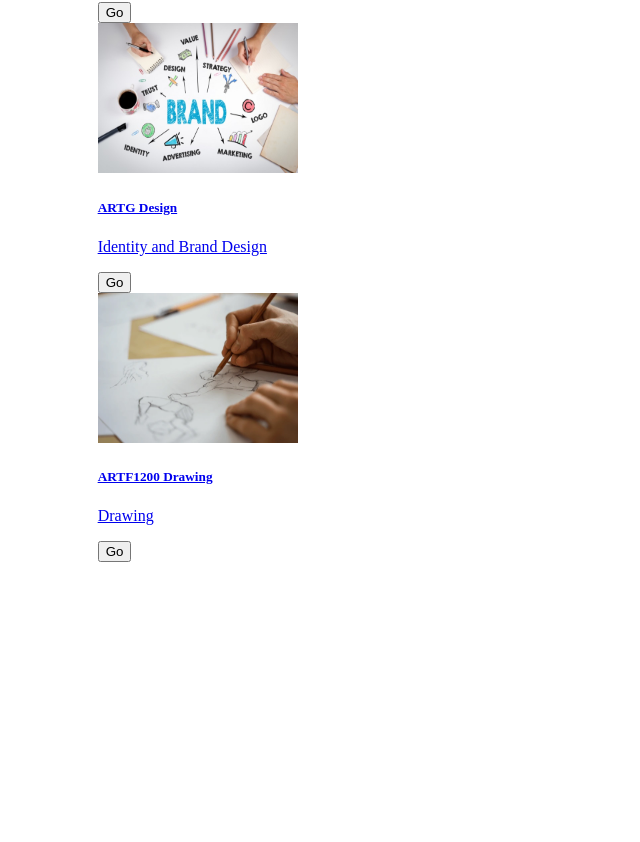
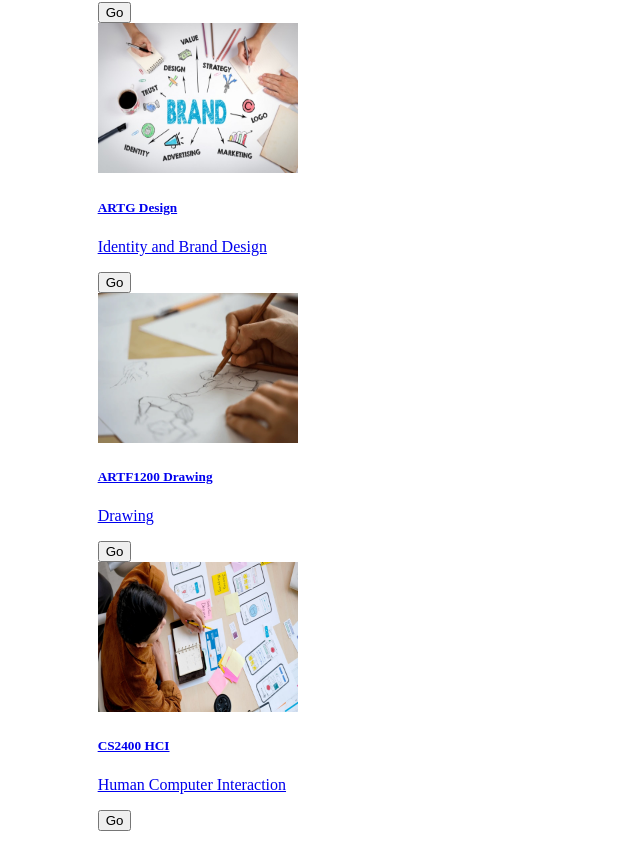
Before and after one commit to francespeters/kambaz-next-js, a Next.js app: page /dashboard in a window 1280 px wide. Shown: the part 1493-2335 px from the top of the page, without its empty margins (0-640 px from the left). Before the commit the page ends 2066 px from the top, so only its background shows below. Built offline with nearby package versions, Linux system fonts and the light colour scheme.

Commit message:
Added course

```diff
--- a/app/(kambaz)/dashboard/page.tsx
+++ b/app/(kambaz)/dashboard/page.tsx
@@ -97,6 +97,19 @@ export default function Dashboard() {
             </Link>
         </div>
 
+        <div className="wd-dashboard-course">
+            <Link href="/courses/1234" className="wd-dashboard-course-link">
+            <Image src="/images/HCI.jpg" width={200} height={150} alt="reactjs" />
+            <div>
+            <h5> CS2400 HCI </h5>
+            <p className="wd-dashboard-course-title">
+                Human Computer Interaction
+            </p>
+            <button> Go </button>
+            </div>
+            </Link>
+        </div>
+
 
    </div>
   </div>
```
Also changed, not shown: public/images/HCI.jpg (added).
